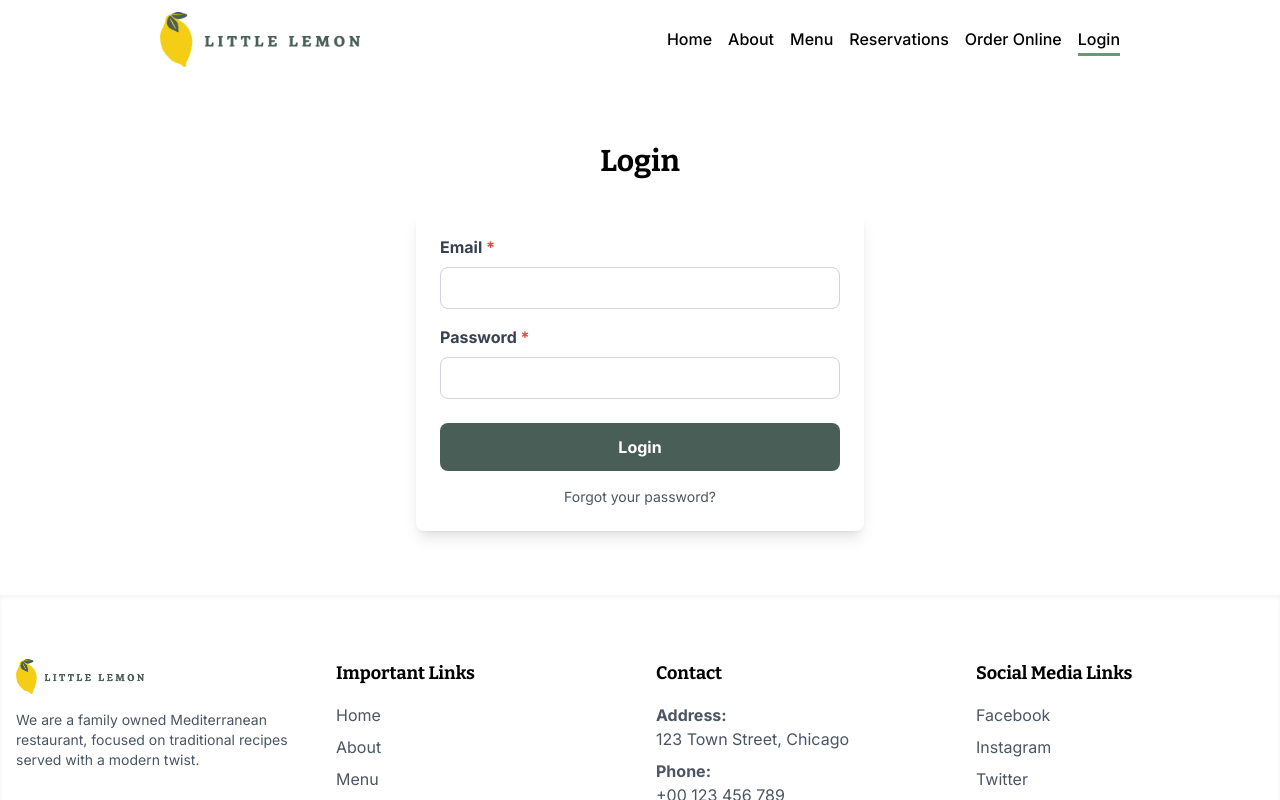
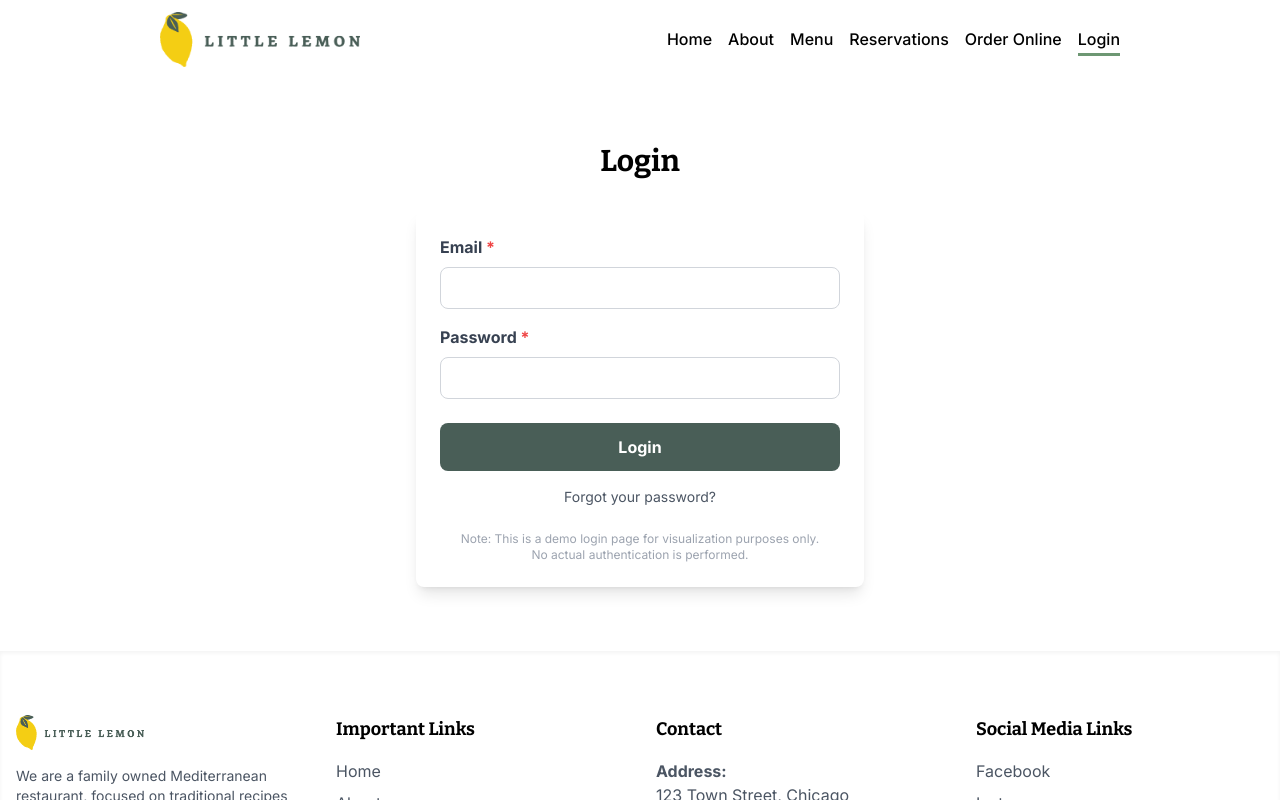
Before and after one commit to marceoroq/final-capstone, a React (Vite) app: page /login in a window 1280 px wide. Shown: the top 800 px of the page. Built offline with nearby package versions, Linux system fonts and the light colour scheme.

Commit message:
feat(Login): add disclaimer about section for future publish

```diff
--- a/src/pages/Login.jsx
+++ b/src/pages/Login.jsx
@@ -86,6 +86,14 @@ const Login = () => {
               Forgot your password?
             </a>
           </div>
+
+          <div className="mt-6 text-center text-xs text-gray-400">
+            <p>
+              Note: This is a demo login page for visualization purposes only.
+              <br />
+              No actual authentication is performed.
+            </p>
+          </div>
         </form>
       </div>
     </div>
```
